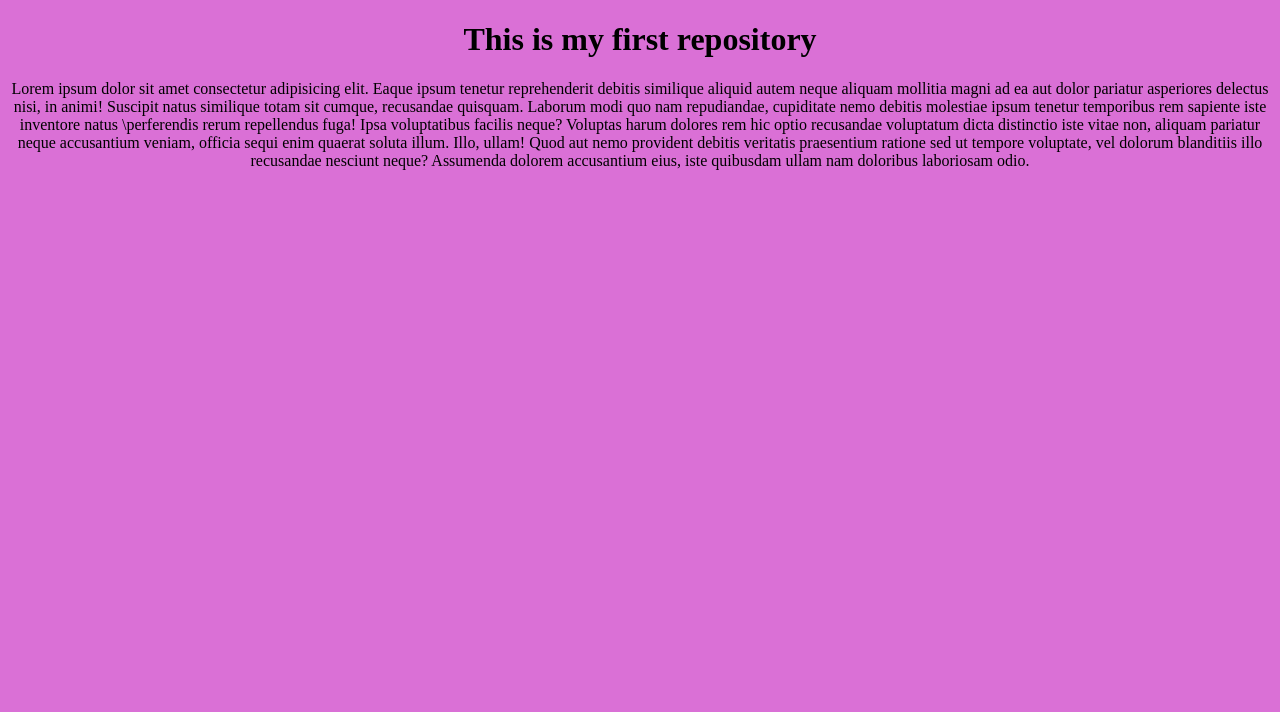
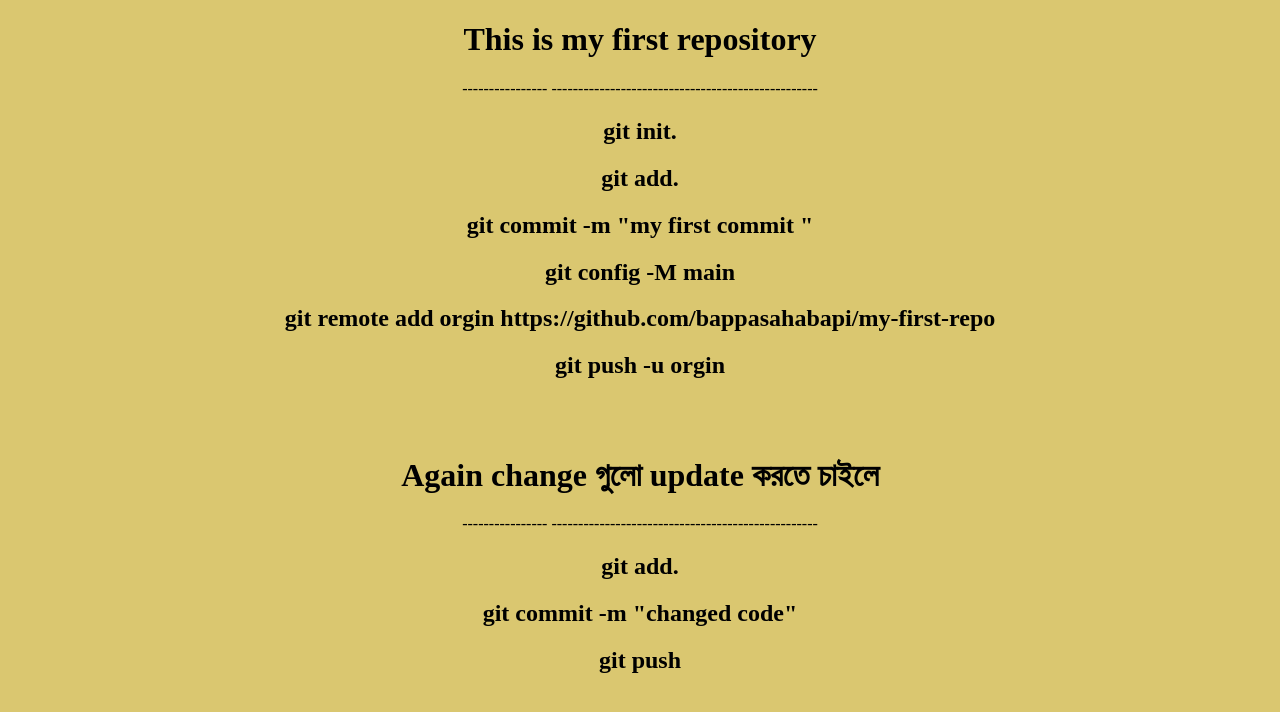
Before and after one commit to bappasahabapi/my-first-repo, a plain HTML site: page index.html in a window 1280 px wide. Drawn offline with Linux system fonts and the light colour scheme.

Commit message:
changed code

```diff
--- a/index.html
+++ b/index.html
@@ -12,16 +12,21 @@
 
 <body>
     <h1> This is my first repository </h1>
-    <p>Lorem ipsum dolor sit amet consectetur adipisicing elit. Eaque ipsum tenetur reprehenderit debitis similique
-        aliquid autem neque aliquam mollitia magni ad ea aut dolor pariatur asperiores delectus nisi, in animi!
-        Suscipit natus similique totam sit cumque, recusandae quisquam. Laborum modi quo nam repudiandae, cupiditate
-        nemo debitis molestiae ipsum tenetur temporibus rem sapiente iste inventore natus \perferendis rerum repellendus
-        fuga!
-        Ipsa voluptatibus facilis neque? Voluptas harum dolores rem hic optio recusandae voluptatum dicta distinctio
-        iste vitae non, aliquam pariatur neque accusantium veniam, officia sequi enim quaerat soluta illum. Illo, ullam!
-        Quod aut nemo provident debitis veritatis praesentium ratione sed ut tempore voluptate, vel dolorum blanditiis
-        illo recusandae nesciunt neque? Assumenda dolorem accusantium eius, iste quibusdam ullam nam doloribus
-        laboriosam odio.</p>
+   ---------------- --------------------------------------------------
+
+    <h2> git init.  </h2>
+    <h2> git add.  </h2>
+    <h2> git commit -m "my first commit " </h2>
+    <h2> git config -M main </h2>
+    <h2> git remote add orgin https://github.com/bappasahabapi/my-first-repo </h2>
+    <h2> git push -u orgin </h2>
+    <br><br>
+    <h1>Again change গুলো update  করতে চাইলে</h1>
+    ---------------- --------------------------------------------------
+    <h2> git add. </h2>
+    <h2> git commit -m "changed code" </h2>
+    <h2> git push </h2>
+
 </body>
 
 </html>
--- a/style.css
+++ b/style.css
@@ -1,4 +1,4 @@
 body{
-    background-color: orchid;
+    background-color: rgb(218, 199, 112);
     text-align: center;
 }
```
